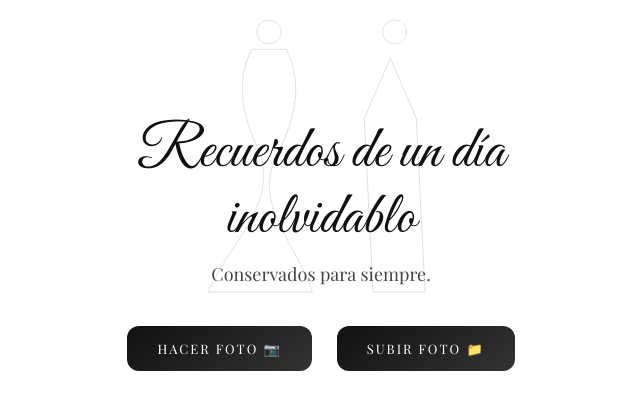
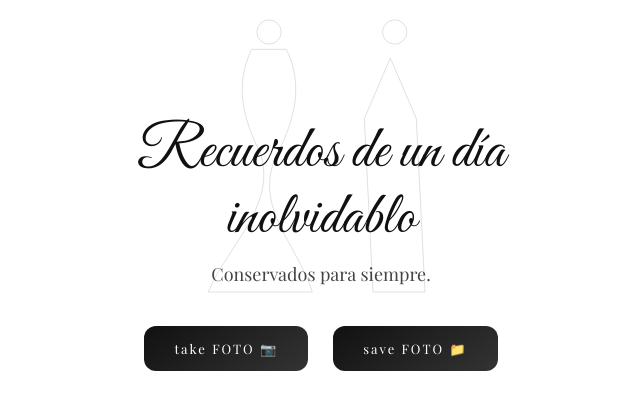
Before and after one commit to B17102026/Boda-, a plain HTML site: page index.html in a window 1280 px wide. Shown: the whole page, without its empty margins (319-959 px from the left). Drawn offline with nearby package versions, Linux system fonts and the light colour scheme; no server answers.

Commit message:
prueba 1

```diff
--- a/index.html
+++ b/index.html
@@ -211,8 +211,8 @@ body {
     <div class="text">Conservados para siempre.</div>
 
     <div class="buttons">
-      <div class="btn" onclick="cameraInput.click()">HACER FOTO 📷</div>
-      <div class="btn" onclick="fileInput.click()">SUBIR FOTO 📁</div>
+      <div class="btn" onclick="cameraInput.click()">take FOTO 📷</div>
+      <div class="btn" onclick="fileInput.click()">save FOTO 📁</div>
     </div>
   </div>
 </div>
```
